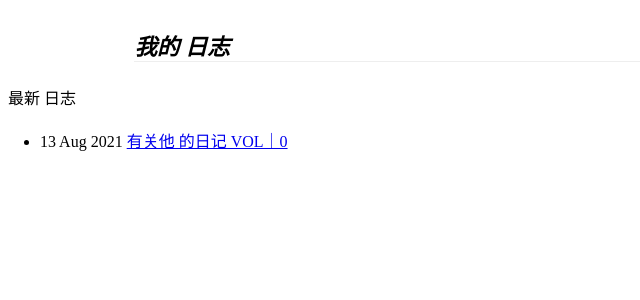
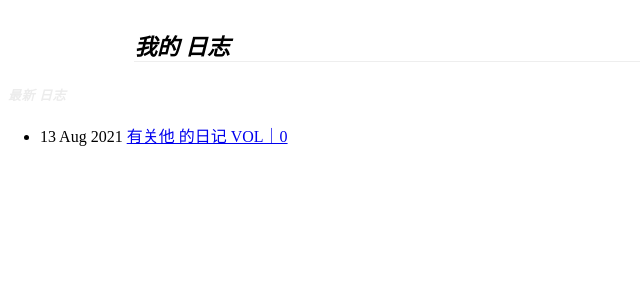
Before and after one commit to lamuvistar/diario, a Jekyll site: the page built from index.html, in a window 1280 px wide. Shown: the top 300 px of the page, without its empty margins (0-640 px from the left). Built offline with Jekyll 4.4.1, drawn with Linux system fonts in a browser that asks for light colours.

Commit message:
change style of index

```diff
--- a/index.html
+++ b/index.html
@@ -3,7 +3,7 @@ layout: default
 title: 我的 日志
 ---
 <h2>{{ page.title }}</h2>
-<p>最新 日志</p>
+<h4 class=edge>最新 日志</h4>
 <ul>
 {% for post in site.posts %}
 <li>{{ post.date | date_to_string }} <a href="{{ site.baseurl }}{{ post.url }}">{{ post.title }}</a></li>
```
